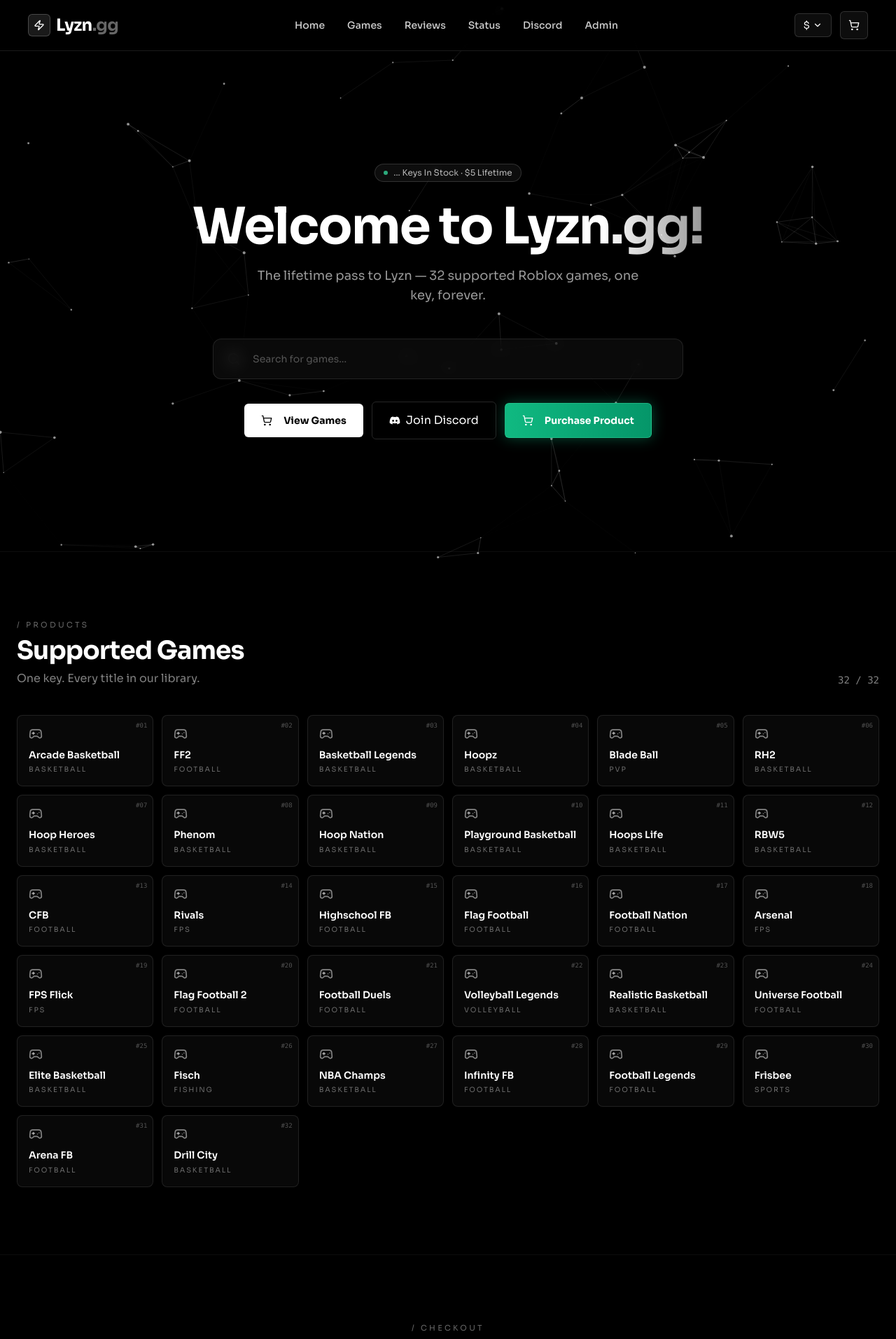
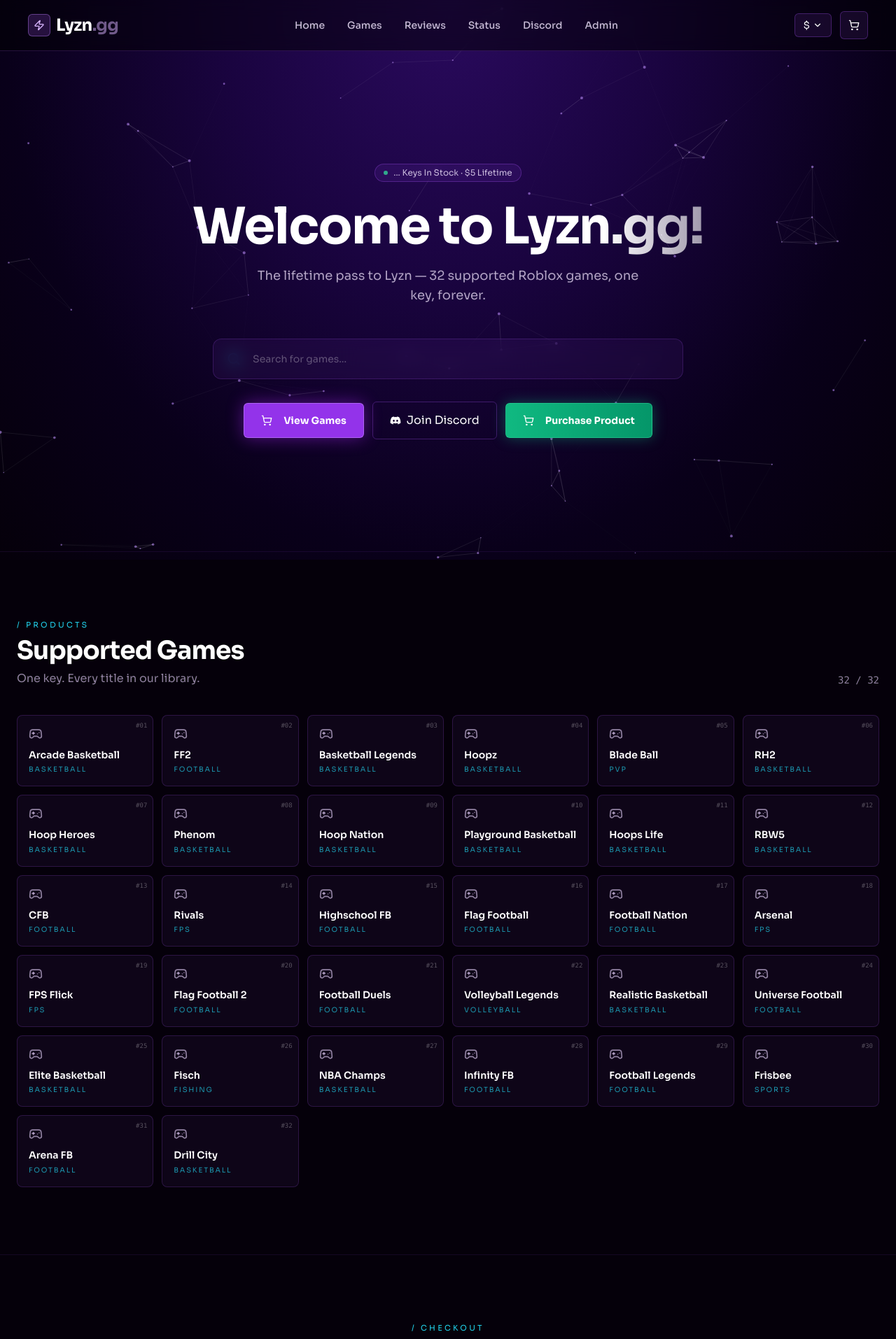
Before and after one commit to jaydenbrownslime1958-source/Lyzn, a React (Create React App) app: page / in a window 1280 px wide. Shown: the top 1914 px of the page at 70% size. Built offline with nearby package versions, Linux system fonts and the light colour scheme; no server answers.

Commit message:
theme: switch entire site to deep purple + cyan + violet button (modal vibe)

```diff
--- a/src/App.css
+++ b/src/App.css
@@ -4,17 +4,17 @@
 .App {
   font-family: 'Sora', sans-serif;
   color: #fff;
-  background-color: #000;
+  background-color: #05000A;
 }
 
 .font-sora { font-family: 'Sora', sans-serif; }
 .font-jetbrains { font-family: 'JetBrains Mono', monospace; }
 
 /* selection */
-::selection { background: #fff; color: #000; }
+::selection { background: #B026FF; color: #fff; }
 
 /* scrollbar */
 ::-webkit-scrollbar { width: 8px; height: 8px; }
-::-webkit-scrollbar-track { background: #000; }
-::-webkit-scrollbar-thumb { background: #1a1a1a; }
-::-webkit-scrollbar-thumb:hover { background: #2a2a2a; }
+::-webkit-scrollbar-track { background: #05000A; }
+::-webkit-scrollbar-thumb { background: #2a0a5e; }
+::-webkit-scrollbar-thumb:hover { background: #B026FF; }
--- a/src/components/Constellation.jsx
+++ b/src/components/Constellation.jsx
@@ -4,7 +4,7 @@ import { useEffect, useRef } from "react";
  * Canvas constellation network — animated dots with connecting lines.
  * Mimics the Avec.cc / "particles.js" classic aesthetic.
  */
-export const Constellation = ({ density = 90, linkDistance = 140, color = "rgba(255,255,255,0.55)" }) => {
+export const Constellation = ({ density = 90, linkDistance = 140, color = "rgba(190,140,255,0.55)" }) => {
   const canvasRef = useRef(null);
   const rafRef = useRef(null);
 
@@ -83,7 +83,11 @@ export const Constellation = ({ density = 90, linkDistance = 140, color = "rgba(
     <canvas
       ref={canvasRef}
       className="fixed inset-0 pointer-events-none"
-      style={{ zIndex: 0, background: "#000" }}
+      style={{
+        zIndex: 0,
+        background:
+          "radial-gradient(ellipse at 50% 0%, #2a0a5e 0%, #1a0440 35%, #09001A 70%, #05000A 100%)",
+      }}
     />
   );
 };
--- a/src/index.css
+++ b/src/index.css
@@ -5,7 +5,7 @@
 body {
   margin: 0;
   font-family: 'Sora', system-ui, sans-serif;
-  background-color: #000;
+  background-color: #05000A;
   color: #fff;
   -webkit-font-smoothing: antialiased;
   -moz-osx-font-smoothing: grayscale;
@@ -15,25 +15,25 @@ code { font-family: 'JetBrains Mono', monospace; }
 
 @layer base {
   :root {
-    --background: 0 0% 0%;
+    --background: 270 100% 4%;
     --foreground: 0 0% 100%;
-    --card: 0 0% 4%;
+    --card: 268 80% 8%;
     --card-foreground: 0 0% 100%;
-    --popover: 0 0% 4%;
+    --popover: 268 80% 8%;
     --popover-foreground: 0 0% 100%;
-    --primary: 0 0% 100%;
-    --primary-foreground: 0 0% 0%;
-    --secondary: 0 0% 10%;
+    --primary: 276 100% 58%;
+    --primary-foreground: 0 0% 100%;
+    --secondary: 268 50% 15%;
     --secondary-foreground: 0 0% 100%;
-    --muted: 0 0% 8%;
-    --muted-foreground: 0 0% 60%;
-    --accent: 0 0% 12%;
-    --accent-foreground: 0 0% 100%;
+    --muted: 268 30% 12%;
+    --muted-foreground: 270 30% 80%;
+    --accent: 186 100% 50%;
+    --accent-foreground: 0 0% 0%;
     --destructive: 349 100% 50%;
     --destructive-foreground: 0 0% 100%;
-    --border: 0 0% 15%;
-    --input: 0 0% 15%;
-    --ring: 0 0% 30%;
+    --border: 270 50% 25%;
+    --input: 270 50% 25%;
+    --ring: 276 100% 58%;
     --radius: 0.5rem;
   }
 }
--- a/src/pages/Home.jsx
+++ b/src/pages/Home.jsx
@@ -146,38 +146,38 @@ export default function Home() {
   };
 
   return (
-    <div className="relative min-h-screen text-white font-sora bg-black">
+    <div className="relative min-h-screen text-white font-sora bg-[#05000A]">
       <Constellation />
 
       {/* NAV */}
-      <header className="relative z-10 border-b border-white/10 bg-black/60 backdrop-blur-md">
+      <header className="relative z-10 border-b border-purple-500/20 bg-black/50 backdrop-blur-md">
         <div className="max-w-7xl mx-auto flex items-center justify-between px-6 lg:px-10 py-4">
           <a href="/" className="flex items-center gap-2 group" data-testid="brand-logo">
-            <div className="w-8 h-8 rounded-md bg-white/10 border border-white/20 flex items-center justify-center group-hover:bg-white/20 transition">
-              <Zap className="w-4 h-4 text-white" />
+            <div className="w-8 h-8 rounded-md bg-purple-500/20 border border-purple-400/40 flex items-center justify-center group-hover:bg-purple-500/30 transition">
+              <Zap className="w-4 h-4 text-purple-300" />
             </div>
-            <span className="text-2xl font-bold tracking-tight">Lyzn<span className="text-white/40">.gg</span></span>
+            <span className="text-2xl font-bold tracking-tight">Lyzn<span className="text-purple-300/50">.gg</span></span>
           </a>
 
-          <nav className="hidden md:flex items-center gap-8 text-sm font-medium text-white/80">
-            <a href="#home" className="hover:text-white transition" data-testid="nav-home">Home</a>
-            <a href="#games" className="hover:text-white transition" data-testid="nav-games">Games</a>
-            <a href="#reviews" className="hover:text-white transition" data-testid="nav-reviews">Reviews</a>
-            <a href="#status" className="hover:text-white transition" data-testid="nav-status">Status</a>
-            <a href="https://discord.gg/m7Cju8zr3Z" target="_blank" rel="noopener noreferrer" onClick={openExternal("https://discord.gg/m7Cju8zr3Z")} className="hover:text-white transition" data-testid="nav-discord">Discord</a>
-            <a href="/admin" className="hover:text-white transition" data-testid="nav-admin">Admin</a>
+          <nav className="hidden md:flex items-center gap-8 text-sm font-medium text-purple-100/80">
+            <a href="#home" className="hover:text-cyan-400 transition" data-testid="nav-home">Home</a>
+            <a href="#games" className="hover:text-cyan-400 transition" data-testid="nav-games">Games</a>
+            <a href="#reviews" className="hover:text-cyan-400 transition" data-testid="nav-reviews">Reviews</a>
+            <a href="#status" className="hover:text-cyan-400 transition" data-testid="nav-status">Status</a>
+            <a href="https://discord.gg/m7Cju8zr3Z" target="_blank" rel="noopener noreferrer" onClick={openExternal("https://discord.gg/m7Cju8zr3Z")} className="hover:text-cyan-400 transition" data-testid="nav-discord">Discord</a>
+            <a href="/admin" className="hover:text-cyan-400 transition" data-testid="nav-admin">Admin</a>
           </nav>
 
           <div className="flex items-center gap-3">
             <DropdownMenu>
               <DropdownMenuTrigger
                 data-testid="currency-trigger"
-                className="flex items-center gap-1 text-sm bg-white/5 border border-white/15 px-3 py-1.5 rounded-md hover:bg-white/10 transition"
+                className="flex items-center gap-1 text-sm bg-purple-500/10 border border-purple-500/30 px-3 py-1.5 rounded-md hover:bg-white/10 transition"
               >
                 {currency === "USD" ? "$" : currency === "EUR" ? "€" : "£"}
                 <ChevronDown className="w-3.5 h-3.5" />
               </DropdownMenuTrigger>
-              <DropdownMenuContent className="bg-black border border-white/15 text-white">
+              <DropdownMenuContent className="bg-black border border-purple-500/30 text-white">
                 <DropdownMenuItem onClick={() => setCurrency("USD")}>USD ($)</DropdownMenuItem>
                 <DropdownMenuItem onClick={() => setCurrency("EUR")}>EUR (€)</DropdownMenuItem>
                 <DropdownMenuItem onClick={() => setCurrency("GBP")}>GBP (£)</DropdownMenuItem>
@@ -186,7 +186,7 @@ export default function Home() {
             <button
               onClick={() => scrollTo("payments")}
               data-testid="nav-cart-btn"
-              className="w-10 h-10 flex items-center justify-center bg-white/5 border border-white/15 hover:bg-white/10 hover:border-white/30 transition rounded-md"
+              className="w-10 h-10 flex items-center justify-center bg-purple-500/10 border border-purple-500/30 hover:bg-white/10 hover:border-purple-500/50 transition rounded-md"
               aria-label="cart"
             >
               <ShoppingCart className="w-4 h-4" />
@@ -203,7 +203,7 @@ export default function Home() {
             animate={{ opacity: 1, y: 0 }}
             transition={{ duration: 0.7 }}
           >
-            <div className="inline-flex items-center gap-2 border border-white/15 bg-white/5 backdrop-blur px-3 py-1 rounded-full text-xs text-white/70" data-testid="stock-badge">
+            <div className="inline-flex items-center gap-2 border border-purple-500/30 bg-purple-500/10 backdrop-blur px-3 py-1 rounded-full text-xs text-purple-100/80" data-testid="stock-badge">
               <span className="w-1.5 h-1.5 rounded-full bg-emerald-400 animate-pulse" />
               {stock === null ? "..." : stock} Keys In Stock · $5 Lifetime
             </div>
@@ -215,13 +215,13 @@ export default function Home() {
               </span>
             </h1>
 
-            <p className="mt-5 text-base md:text-lg text-white/60 max-w-xl mx-auto">
+            <p className="mt-5 text-base md:text-lg text-purple-100/70 max-w-xl mx-auto">
               The lifetime pass to Lyzn — 32 supported Roblox games, one key, forever.
             </p>
 
             {/* SEARCH */}
             <div className="mt-12 relative max-w-2xl mx-auto">
-              <Search className="absolute left-5 top-1/2 -translate-y-1/2 w-5 h-5 text-white/40" />
+              <Search className="absolute left-5 top-1/2 -translate-y-1/2 w-5 h-5 text-cyan-400/70" />
               <Input
                 data-testid="hero-search-input"
                 value={query}
@@ -230,7 +230,7 @@ export default function Home() {
                   if (e.target.value) scrollTo("games");
                 }}
                 placeholder="Search for games..."
-                className="pl-14 pr-5 py-7 text-base bg-white/[0.04] border border-white/10 hover:border-white/20 focus:border-white/40 focus:ring-0 placeholder:text-white/30 rounded-xl backdrop-blur-md text-white"
+                className="pl-14 pr-5 py-7 text-base bg-purple-500/[0.07] border border-purple-500/20 hover:border-purple-500/40 focus:border-cyan-400/60 focus:ring-0 placeholder:text-white/30 rounded-xl backdrop-blur-md text-white"
               />
             </div>
 
@@ -238,7 +238,7 @@ export default function Home() {
               <Button
                 onClick={() => scrollTo("games")}
                 data-testid="view-games-btn"
-                className="bg-white text-black hover:bg-white/90 font-bold px-6 py-6 rounded-md transition-all"
+                className="bg-purple-600 hover:bg-purple-500 text-white font-bold px-6 py-6 rounded-md transition-all border border-purple-400/60 shadow-[0_0_25px_rgba(176,38,255,0.45)] hover:shadow-[0_0_40px_rgba(176,38,255,0.8)]"
               >
                 <ShoppingCart className="w-4 h-4 mr-2" />
                 View Games
@@ -249,7 +249,7 @@ export default function Home() {
                 rel="noopener noreferrer"
                 onClick={openExternal("https://discord.gg/m7Cju8zr3Z")}
                 data-testid="hero-discord-btn"
-                className="inline-flex items-center gap-2 border border-white/15 hover:border-white/40 text-white px-6 py-3.5 rounded-md transition-all"
+                className="inline-flex items-center gap-2 border border-purple-500/30 hover:border-cyan-400/60 text-white px-6 py-3.5 rounded-md transition-all"
               >
                 <FaDiscord className="w-4 h-4" />
                 Join Discord
@@ -268,15 +268,15 @@ export default function Home() {
       </section>
 
       {/* GAMES */}
-      <section id="games" className="relative z-10 px-6 py-24 border-t border-white/5">
+      <section id="games" className="relative z-10 px-6 py-24 border-t border-purple-500/10">
         <div className="max-w-7xl mx-auto">
           <div className="flex items-end justify-between flex-wrap gap-6 mb-10">
             <div>
-              <p className="text-[11px] uppercase tracking-[0.3em] text-white/40 mb-2">/ products</p>
+              <p className="text-[11px] uppercase tracking-[0.3em] text-cyan-400 mb-2">/ products</p>
               <h2 className="text-3xl md:text-4xl font-bold tracking-tight">Supported Games</h2>
-              <p className="text-white/50 mt-2">One key. Every title in our library.</p>
+              <p className="text-purple-200/60 mt-2">One key. Every title in our library.</p>
             </div>
-            <div className="text-sm text-white/50 font-mono">
+            <div className="text-sm text-purple-200/60 font-mono">
               {filteredGames.length} / {SUPPORTED_GAMES.length}
             </div>
           </div>
@@ -289,19 +289,19 @@ export default function Home() {
                 whileInView={{ opacity: 1, y: 0 }}
                 viewport={{ once: true }}
                 transition={{ delay: i * 0.012, duration: 0.35 }}
-                className="group bg-white/[0.03] hover:bg-white/[0.07] border border-white/10 hover:border-white/30 p-4 rounded-lg cursor-default transition-all relative overflow-hidden backdrop-blur-sm"
+                className="group bg-purple-500/[0.06] hover:bg-purple-500/[0.12] border border-purple-500/20 hover:border-purple-500/50 p-4 rounded-lg cursor-default transition-all relative overflow-hidden backdrop-blur-sm"
                 data-testid={`game-card-${g.id}`}
               >
                 <div className="absolute top-2 right-2 text-[9px] text-white/30 font-mono">
                   #{String(g.id).padStart(2, "0")}
                 </div>
-                <Gamepad2 className="w-5 h-5 text-white/50 group-hover:text-white transition" />
+                <Gamepad2 className="w-5 h-5 text-purple-200/60 group-hover:text-white transition" />
                 <p className="mt-3 font-semibold text-sm leading-tight text-white">{g.name}</p>
-                <p className="text-[10px] uppercase tracking-[0.18em] text-white/40 mt-1">{g.category}</p>
+                <p className="text-[10px] uppercase tracking-[0.18em] text-cyan-400/70 mt-1">{g.category}</p>
               </motion.div>
             ))}
             {filteredGames.length === 0 && (
-              <div className="col-span-full text-center py-16 text-white/40">
+              <div className="col-span-full text-center py-16 text-cyan-400/70">
                 No games match "{query}"
               </div>
             )}
@@ -310,12 +310,12 @@ export default function Home() {
       </section>
 
       {/* PAYMENTS */}
-      <section id="payments" className="relative z-10 px-6 py-24 border-t border-white/5">
+      <section id="payments" className="relative z-10 px-6 py-24 border-t border-purple-500/10">
         <div className="max-w-6xl mx-auto">
           <div className="text-center max-w-2xl mx-auto mb-14">
-            <p className="text-[11px] uppercase tracking-[0.3em] text-white/40 mb-2">/ checkout</p>
+            <p className="text-[11px] uppercase tracking-[0.3em] text-cyan-400 mb-2">/ checkout</p>
             <h2 className="text-3xl md:text-4xl font-bold tracking-tight">Send $5. Get Your Key.</h2>
-            <p className="text-white/50 mt-3">
+            <p className="text-purple-200/60 mt-3">
               Pick a payment method, send <span className="text-white font-semibold">$5</span>, then
               come back and verify with a screenshot.
             </p>
@@ -327,7 +327,7 @@ export default function Home() {
               return (
                 <div
                   key={p.id}
-                  className="group relative bg-white/[0.03] border border-white/10 hover:border-white/30 backdrop-blur-md p-7 rounded-xl transition-all overflow-hidden"
+                  className="group relative bg-purple-500/[0.06] border border-purple-500/20 hover:border-purple-500/50 backdrop-blur-md p-7 rounded-xl transition-all overflow-hidden"
                   data-testid={`payment-card-${p.id}`}
                 >
                   <div
@@ -335,7 +335,7 @@ export default function Home() {
                     style={{ background: p.accent }}
                   />
                   <Icon className="w-10 h-10" style={{ color: p.accent }} />
-                  <p className="text-[10px] uppercase tracking-[0.3em] text-white/40 mt-6">Method</p>
+                  <p className="text-[10px] uppercase tracking-[0.3em] text-cyan-400/70 mt-6">Method</p>
                   <h3 className="text-2xl font-bold mt-1">{p.label}</h3>
 
                   <div className="flex gap-2 mt-7">
@@ -344,7 +344,7 @@ export default function Home() {
                       target="_blank"
                       rel="noreferrer"
                       data-testid={`pay-open-${p.id}`}
-                      className="flex-1 text-center border border-white/15 hover:border-white/40 text-white font-semibold py-2.5 text-xs uppercase tracking-widest rounded-md transition-all"
+                      className="flex-1 text-center border border-purple-500/30 hover:border-cyan-400/60 text-white font-semibold py-2.5 text-xs uppercase tracking-widest rounded-md transition-all"
                     >
                       Open
                     </a>
@@ -361,9 +361,9 @@ export default function Home() {
             })}
           </div>
 
-          <div className="mt-10 flex items-start gap-3 max-w-2xl mx-auto bg-white/[0.03] border border-white/10 p-5 rounded-lg">
-            <Shield className="w-5 h-5 text-white/60 shrink-0 mt-0.5" />
-            <p className="text-sm text-white/60">
+          <div className="mt-10 flex items-start gap-3 max-w-2xl mx-auto bg-purple-500/[0.06] border border-purple-500/20 p-5 rounded-lg">
+            <Shield className="w-5 h-5 text-purple-100/70 shrink-0 mt-0.5" />
+            <p className="text-sm text-purple-100/70">
               Fake submissions are flagged automatically. If you submit too fast or get rejected,
               you'll be locked out for <span className="text-white font-semibold">5 minutes</span>.
             </p>
@@ -372,17 +372,17 @@ export default function Home() {
       </section>
 
       {/* REVIEWS */}
-      <section id="reviews" className="relative z-10 px-6 py-24 border-t border-white/5">
+      <section id="reviews" className="relative z-10 px-6 py-24 border-t border-purple-500/10">
         <div className="max-w-6xl mx-auto">
           <div className="text-center max-w-2xl mx-auto mb-12">
-            <p className="text-[11px] uppercase tracking-[0.3em] text-white/40 mb-2">/ reviews</p>
+            <p className="text-[11px] uppercase tracking-[0.3em] text-cyan-400 mb-2">/ reviews</p>
             <h2 className="text-3xl md:text-4xl font-bold tracking-tight">What Lyzn users say</h2>
           </div>
           <div className="grid grid-cols-1 md:grid-cols-2 lg:grid-cols-4 gap-4">
             {REVIEWS.map((r, i) => (
               <div
                 key={i}
-                className="bg-white/[0.03] border border-white/10 hover:border-white/25 backdrop-blur-md p-5 rounded-xl transition-all"
+                className="bg-purple-500/[0.06] border border-purple-500/20 hover:border-white/25 backdrop-blur-md p-5 rounded-xl transition-all"
                 data-testid={`review-${i}`}
               >
                 <div className="flex gap-0.5 mb-3">
@@ -390,8 +390,8 @@ export default function Home() {
                     <Star key={k} className="w-3.5 h-3.5 fill-white text-white" />
                   ))}
                 </div>
-                <p className="text-sm text-white/80 leading-relaxed">"{r.text}"</p>
-                <p className="text-xs text-white/40 mt-4 font-mono">{r.name}</p>
+                <p className="text-sm text-purple-50/90 leading-relaxed">"{r.text}"</p>
+                <p className="text-xs text-cyan-400/70 mt-4 font-mono">{r.name}</p>
               </div>
             ))}
           </div>
@@ -399,10 +399,10 @@ export default function Home() {
       </section>
 
       {/* STATUS */}
-      <section id="status" className="relative z-10 px-6 py-24 border-t border-white/5">
+      <section id="status" className="relative z-10 px-6 py-24 border-t border-purple-500/10">
         <div className="max-w-3xl mx-auto">
           <div className="text-center mb-10">
-            <p className="text-[11px] uppercase tracking-[0.3em] text-white/40 mb-2">/ status</p>
+            <p className="text-[11px] uppercase tracking-[0.3em] text-cyan-400 mb-2">/ status</p>
             <h2 className="text-3xl md:text-4xl font-bold tracking-tight">All systems operational</h2>
 
             {/* Glowing UNDETECTED & WORKING badge */}
@@ -420,7 +420,7 @@ export default function Home() {
               </button>
             </div>
           </div>
-          <div className="bg-white/[0.03] border border-white/10 rounded-xl divide-y divide-white/10 backdrop-blur-md">
+          <div className="bg-purple-500/[0.06] border border-purple-500/20 rounded-xl divide-y divide-purple-500/20 backdrop-blur-md">
             {[
               { name: "Key delivery API", status: "Operational" },
               { name: "Payment verification", status: "Operational" },
@@ -428,7 +428,7 @@ export default function Home() {
               { name: "Email service", status: "Operational" },
             ].map((s, i) => (
               <div key={i} className="flex items-center justify-between px-6 py-4">
-                <p className="text-sm text-white/80">{s.name}</p>
+                <p className="text-sm text-purple-50/90">{s.name}</p>
                 <div className="flex items-center gap-2 text-xs text-emerald-400 font-semibold">
                   <CircleCheck className="w-4 h-4" />
                   {s.status}
@@ -440,7 +440,7 @@ export default function Home() {
       </section>
 
       {/* FOOTER */}
-      <footer className="relative z-10 border-t border-white/5 px-6 py-10 text-xs text-white/40">
+      <footer className="relative z-10 border-t border-purple-500/10 px-6 py-10 text-xs text-cyan-400/70">
         <div className="max-w-7xl mx-auto flex flex-wrap items-center justify-between gap-4">
           <div className="flex items-center gap-3">
             <span className="font-bold text-white">Lyzn.gg</span>
```
Also changed, not shown: src/pages/Admin.jsx (+11 -11 lines).
